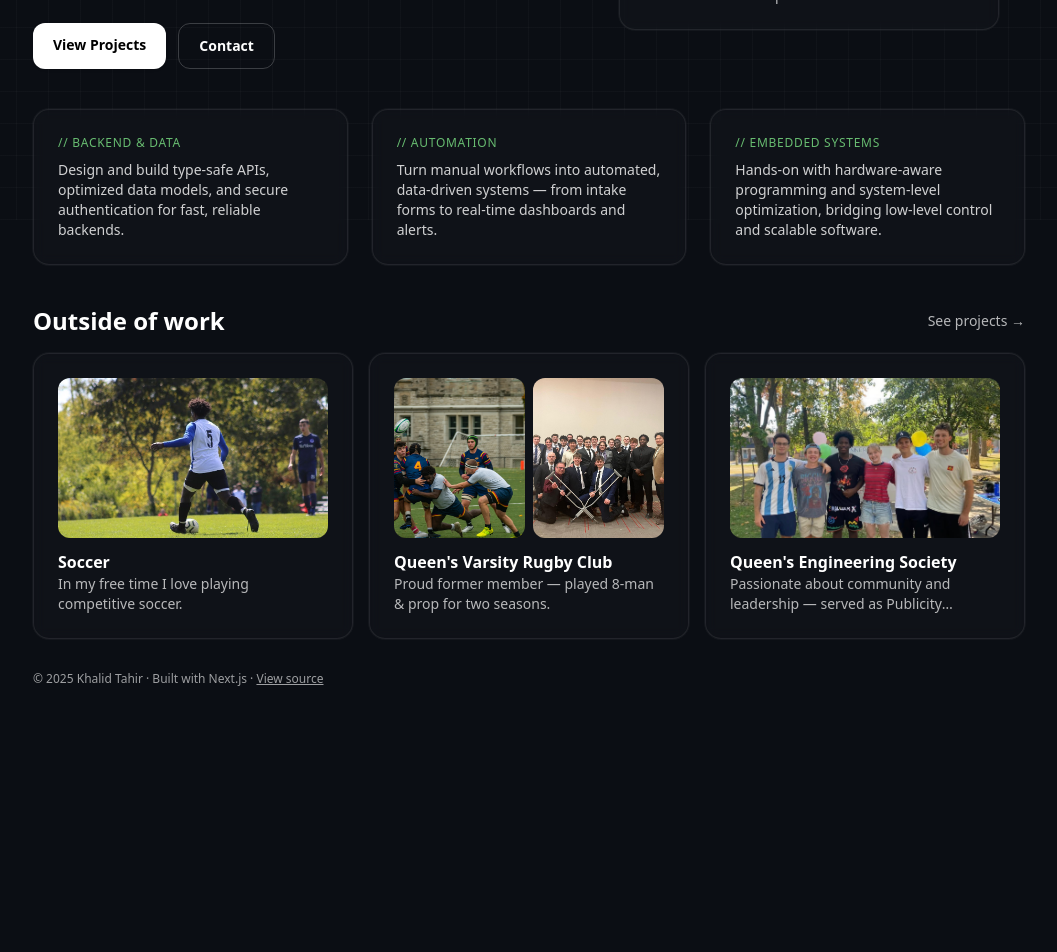
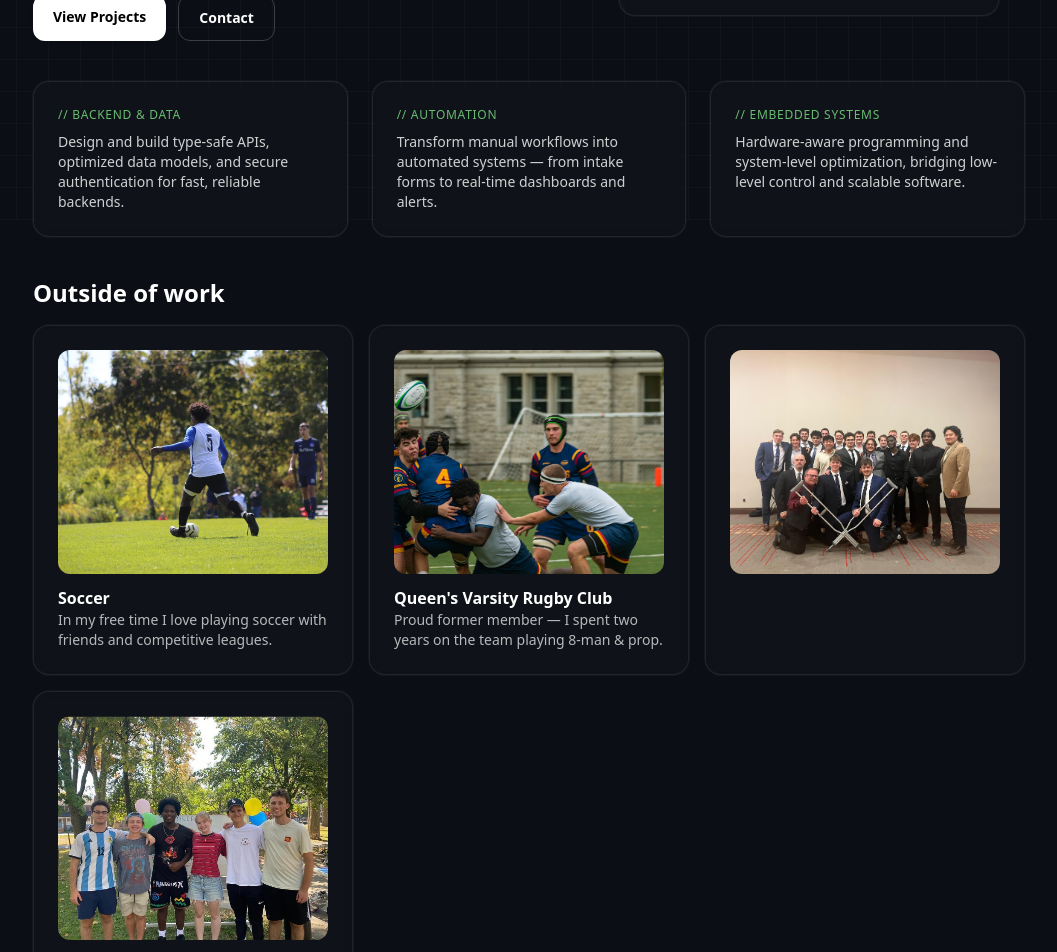
Before and after one commit to khalidtahir/portfolio, a Next.js app: page / in a window 1280 px wide. Shown: the part 580-1532 px from the top of the page, without its empty margins (111-1168 px from the left). Before the commit the page ends 1283 px from the top, so only its background shows below. Built offline with nearby package versions, Linux system fonts and the light colour scheme.

Commit message:
Make images bigger & clickable + restore lowercase typewriter text

```diff
--- a/src/app/page.tsx
+++ b/src/app/page.tsx
@@ -4,8 +4,6 @@ import Image from "next/image";
 import Typewriter from "@/components/Typewriter";
 
 const HEADSHOT = "/headshot.jpg";
-const RUGBY_BANQUET = "/rugbyBanquet.jpg";
-const ENG_EXEC = "/year-exec.jpg";
 
 function Pill({ children }: { children: React.ReactNode }) {
   return <span className="pill">{children}</span>;
@@ -31,12 +29,13 @@ export default function Home() {
         <div className="space-y-5 max-w-2xl">
           <div className="code-accent">{`// welcome`}</div>
           <h1 className="text-4xl md:text-6xl font-bold tracking-tight text-white">
-            <Typewriter text={"Hey, I'm Khalid — Welcome to My Portfolio"} />
+            <Typewriter text={"hey, i’m khalid — welcome to my portfolio()"} />
           </h1>
           <p className="text-lg text-white/80">
-            I&#39;m a fifth-year Computer Engineering student at Queen&#39;s University, and I&#39;m focused on{" "}
-            <span className="font-medium text-white">backend systems</span> and figuring out how to make software feel instant. My passion is taking on the challenge of building
-            efficient, reliable services — the kind of system-level code that runs fast and clean, especially when dealing with real-time data.
+            I'm a fifth-year Computer Engineering student at Queen&#39;s University, focused on{" "}
+            <span className="font-medium text-white">backend systems</span> and{" "}
+            <span className="font-medium text-white">applied AI/ML</span>. My passion is building
+            fast, reliable services — the kind of system-level code that runs clean, especially with real-time data.
           </p>
 
           <div className="flex flex-wrap gap-2">
@@ -93,13 +92,13 @@ export default function Home() {
         <Card>
           <div className="code-accent mb-2">{`// automation`}</div>
           <p className="text-sm text-white/80">
-            Turn manual workflows into automated, data-driven systems — from intake forms to real-time dashboards and alerts.
+            Transform manual workflows into automated systems — from intake forms to real-time dashboards and alerts.
           </p>
         </Card>
         <Card>
           <div className="code-accent mb-2">{`// embedded systems`}</div>
           <p className="text-sm text-white/80">
-            Hands-on with hardware-aware programming and system-level optimization, bridging low-level control and scalable software.
+            Hardware-aware programming and system-level optimization, bridging low-level control and scalable software.
           </p>
         </Card>
       </section>
@@ -108,52 +107,59 @@ export default function Home() {
       <section className="mt-10">
         <div className="mb-4 flex items-center justify-between">
           <h2 className="text-2xl font-bold text-white">Outside of work</h2>
-          <Link href="/projects" className="text-sm text-white/70 hover:text-white">
-            See projects →
-          </Link>
         </div>
 
         <div className="grid gap-4 sm:grid-cols-2 lg:grid-cols-3">
           {/* Soccer */}
-          <Card className="hover:shadow-[0_0_30px_-10px_rgba(59,130,246,0.6)] transition-shadow">
-            <div className="relative h-40 overflow-hidden rounded-xl">
-              <Image src="/soccer.jpg" alt="Soccer" fill sizes="300px" className="object-cover" />
-            </div>
+          <Card>
+            <a href="/soccer.jpg" target="_blank" rel="noopener noreferrer">
+              <div className="relative h-56 overflow-hidden rounded-xl">
+                <Image src="/soccer.jpg" alt="Soccer" fill sizes="300px" className="object-cover hover:scale-105 transition-transform" />
+              </div>
+            </a>
             <div className="mt-3">
               <div className="font-semibold text-white">Soccer</div>
-              <p className="text-sm text-white/70 clamp-2">
-                In my free time I love playing competitive soccer.
+              <p className="text-sm text-white/70">
+                In my free time I love playing soccer with friends and competitive leagues.
               </p>
             </div>
           </Card>
 
-          {/* Rugby (action + banquet) */}
-          <Card className="hover:shadow-[0_0_30px_-10px_rgba(59,130,246,0.6)] transition-shadow">
-            <div className="grid grid-cols-2 gap-2">
-              <div className="relative h-40 overflow-hidden rounded-xl">
-                <Image src="/rugby.jpg" alt="Rugby action" fill sizes="300px" className="object-cover" />
+          {/* Rugby Game */}
+          <Card>
+            <a href="/rugby.jpg" target="_blank" rel="noopener noreferrer">
+              <div className="relative h-56 overflow-hidden rounded-xl">
+                <Image src="/rugby.jpg" alt="Rugby" fill sizes="300px" className="object-cover hover:scale-105 transition-transform" />
               </div>
-              <div className="relative h-40 overflow-hidden rounded-xl">
-                <Image src={RUGBY_BANQUET} alt="Rugby banquet" fill sizes="300px" className="object-cover" />
-              </div>
-            </div>
+            </a>
             <div className="mt-3">
               <div className="font-semibold text-white">Queen&#39;s Varsity Rugby Club</div>
-              <p className="text-sm text-white/70 clamp-2">
-                Proud former member — played 8-man &amp; prop for two seasons.
+              <p className="text-sm text-white/70">
+                Proud former member — I spent two years on the team playing 8-man &amp; prop.
               </p>
             </div>
           </Card>
 
-          {/* Engineering Exec */}
-          <Card className="hover:shadow-[0_0_30px_-10px_rgba(59,130,246,0.6)] transition-shadow">
-            <div className="relative h-40 overflow-hidden rounded-xl">
-              <Image src={ENG_EXEC} alt="Queen&#39;s Engineering Society Year Exec" fill sizes="300px" className="object-cover" />
-            </div>
+          {/* Rugby Banquet */}
+          <Card>
+            <a href="/rugbyBanquet.jpg" target="_blank" rel="noopener noreferrer">
+              <div className="relative h-56 overflow-hidden rounded-xl">
+                <Image src="/rugbyBanquet.jpg" alt="Rugby banquet" fill sizes="300px" className="object-cover hover:scale-105 transition-transform" />
+              </div>
+            </a>
+          </Card>
+
+          {/* Year Exec */}
+          <Card>
+            <a href="/year-exec.jpg" target="_blank" rel="noopener noreferrer">
+              <div className="relative h-56 overflow-hidden rounded-xl">
+                <Image src="/year-exec.jpg" alt="Queen's Engineering Exec" fill sizes="300px" className="object-cover hover:scale-105 transition-transform" />
+              </div>
+            </a>
             <div className="mt-3">
-              <div className="font-semibold text-white">Queen&#39;s Engineering Society</div>
-              <p className="text-sm text-white/70 clamp-2">
-                Passionate about community and leadership — served as Publicity Manager for the Class of 2025 Year Executives.
+              <div className="font-semibold text-white">Queen&#39;s Engineering Society Exec</div>
+              <p className="text-sm text-white/70">
+                Passionate about community — served as Publicity Manager for my Class of 2025 Year Executives.
               </p>
             </div>
           </Card>
```
